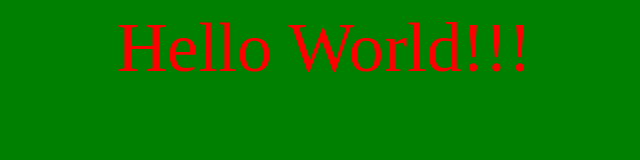
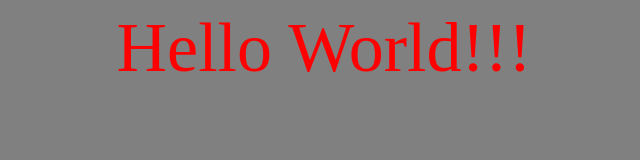
Before and after one commit to Chornyi1979/git_jenkins, a plain HTML site: page index.html in a window 1280 px wide. Shown: the whole page, without its empty margins (316-956 px from the left). Drawn offline with Linux system fonts and the light colour scheme.

Commit message:
change background

```diff
--- a/index.html
+++ b/index.html
@@ -2,7 +2,7 @@
 <head>
 	<title> Test </title>
 </head>
-<body bgcolor = green>
+<body bgcolor = grey>
 	<p style = "color:red; text-align:center; font-size:70px">Hello World!!!</p>
 </body>
 </html>
```
